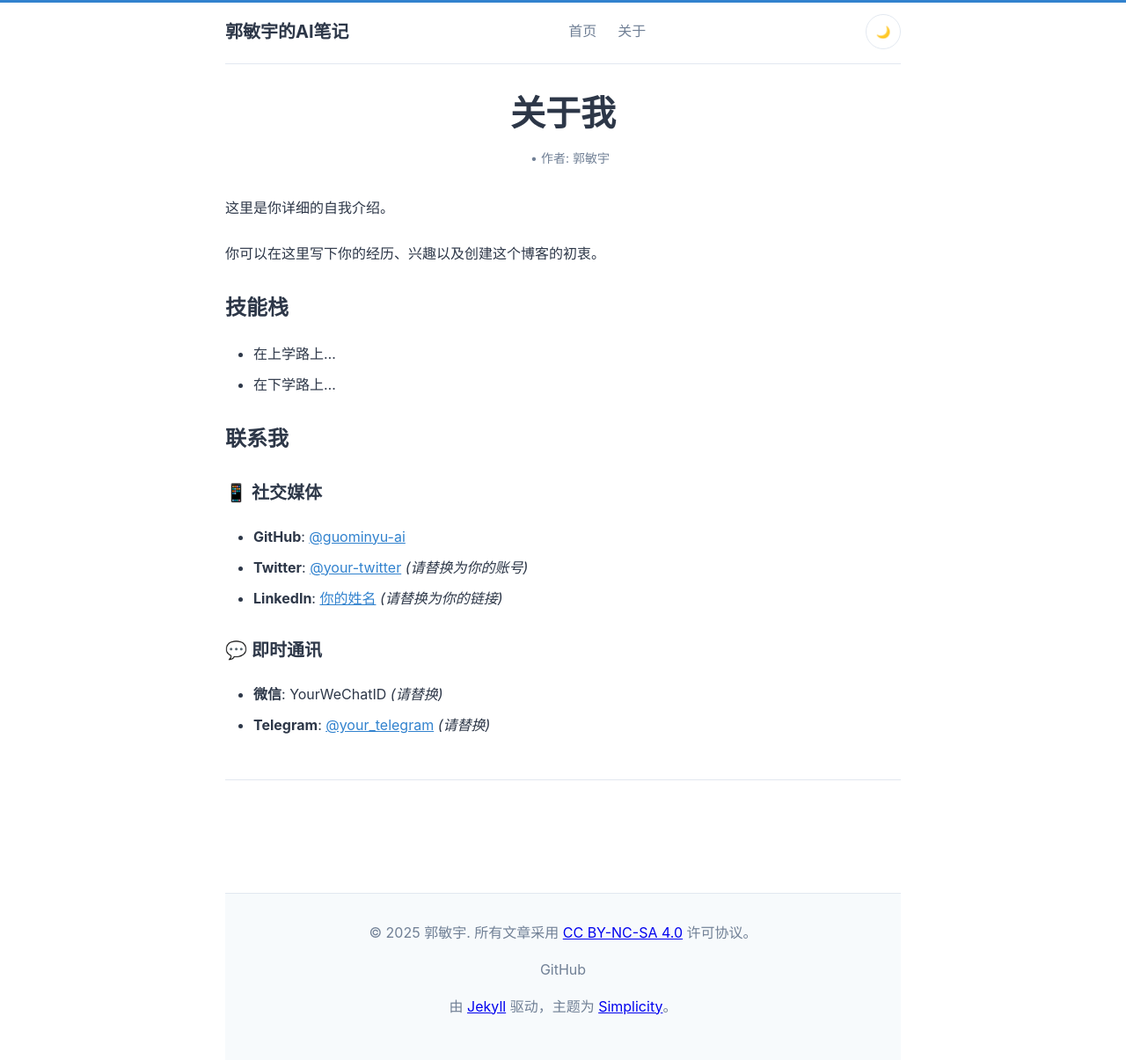
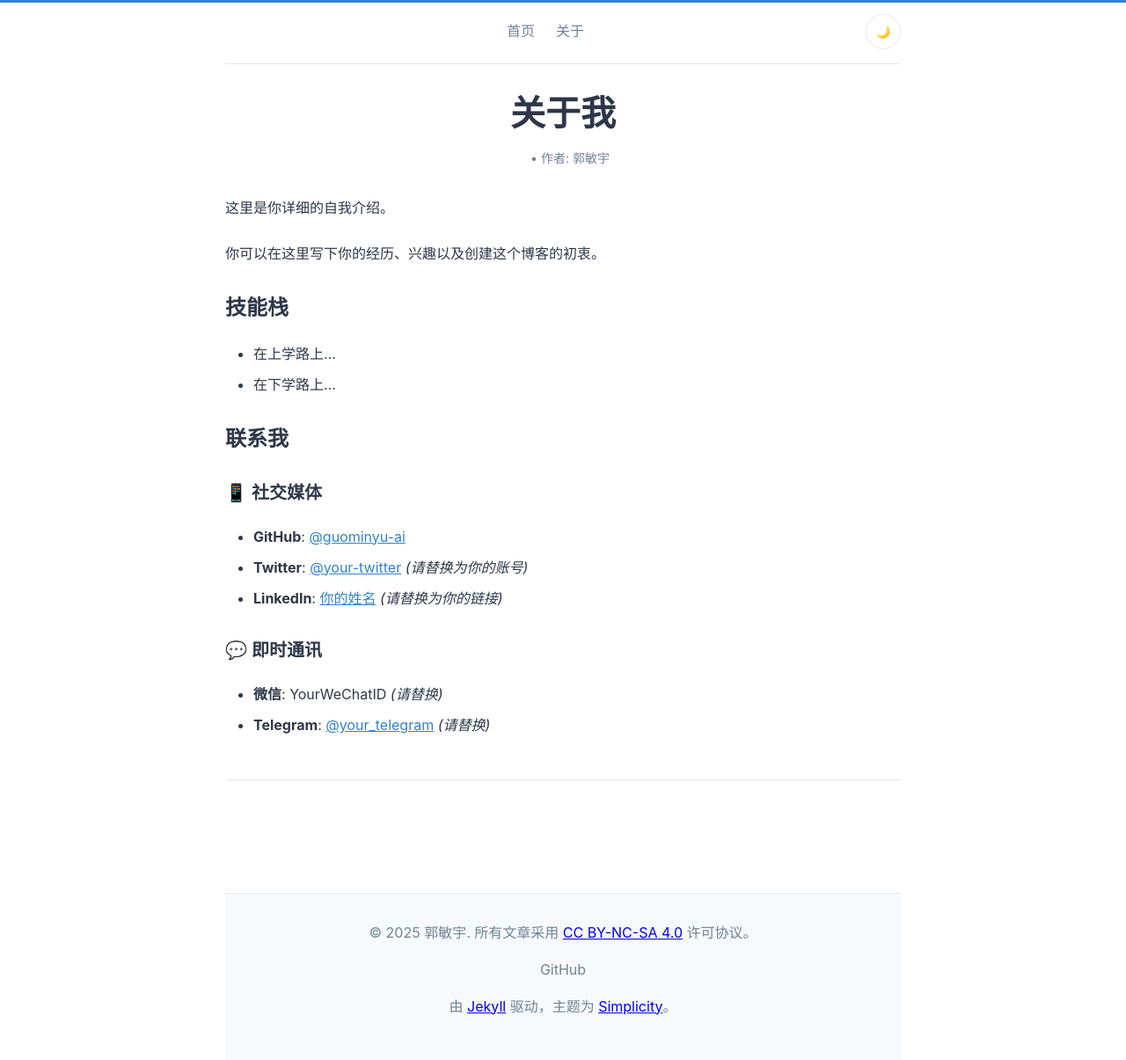
Before and after one commit to guominyu-cn/guominyu-cn.github.io, a Jekyll site: the page built from about.md, in a window 1280 px wide. Shown: the whole page at 88% size. Built offline with Jekyll 4.4.1, drawn with Linux system fonts in a browser that asks for light colours.

Commit message:
更新 _config.yml

```diff
--- a/_config.yml
+++ b/_config.yml
@@ -1,6 +1,6 @@
 # 站点设置
-title: "郭敏宇的AI笔记"
-description: "专注于分享人工智能、技术思考和阅读心得。"
+title: ""
+description: ""
 baseurl: ""
 url: "https://guominyu-ai.github.io" # 替换为你的网址
 language: "zh-CN"
```
